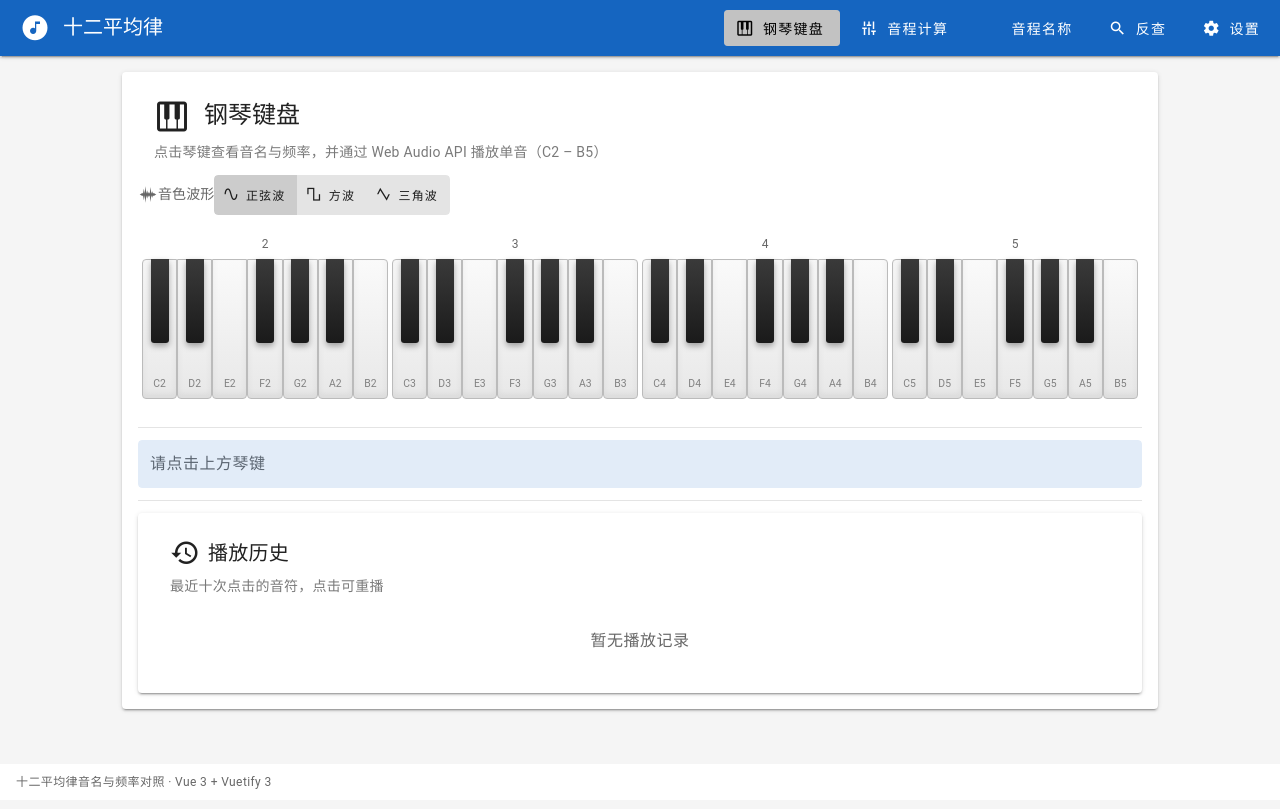
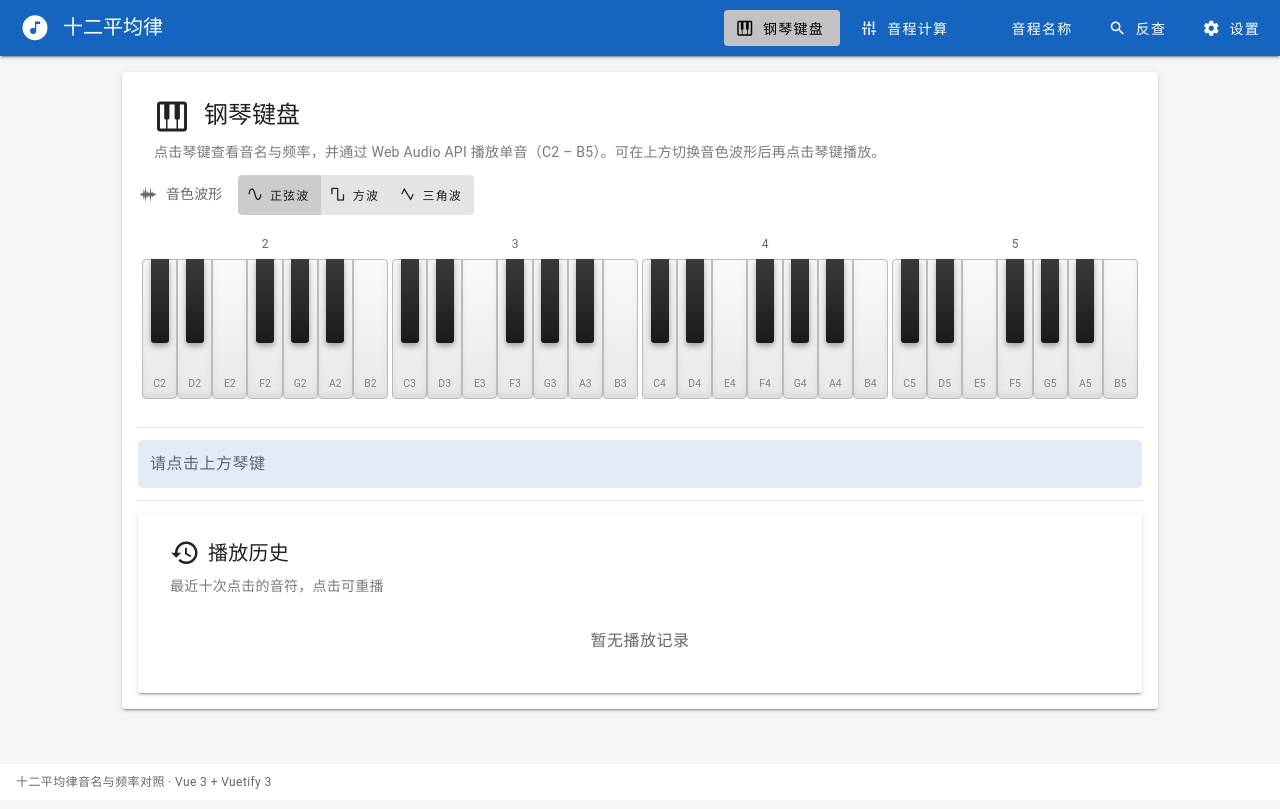
Before and after one commit to LcjGitHub/label-6125, a Vue app: page / in a window 1280 px wide. Built offline with nearby package versions, Linux system fonts and the light colour scheme.

Commit message:
.913020344866380:18c2819e2ed5c56e1ff7e064342932b2_6a2b920f36d898ac98c44c8e.6a2b973936d898ac98c44fd0.6a2b97397db10e89f7558c68:Trae CN.T(2026/6/12 13:20:57)

```diff
--- a/src/components/WaveformSelector.vue
+++ b/src/components/WaveformSelector.vue
@@ -17,26 +17,24 @@ const waveformOptions: WaveformOption[] = [
   { value: 'square', label: '方波', icon: 'mdi-square-wave' },
   { value: 'triangle', label: '三角波', icon: 'mdi-triangle-wave' },
 ]
-
-function selectWaveform(type: WaveformType) {
-  notesStore.setWaveform(type)
-}
 </script>
 
 <template>
   <div class="waveform-selector">
-    <div class="d-flex align-center gap-2 flex-wrap">
+    <div class="waveform-selector__row">
       <v-icon size="20" class="text-medium-emphasis">
         mdi-waveform
       </v-icon>
-      <span class="text-subtitle-2 text-medium-emphasis">
+      <span class="waveform-selector__label text-subtitle-2 text-medium-emphasis">
         音色波形
       </span>
       <v-btn-toggle
-        :model-value="waveform"
+        v-model="waveform"
+        class="waveform-selector__toggle"
         density="comfortable"
         mandatory
-        @update:model-value="selectWaveform"
+        role="radiogroup"
+        aria-label="选择波形音色"
       >
         <v-btn
           v-for="option in waveformOptions"
@@ -45,6 +43,9 @@ function selectWaveform(type: WaveformType) {
           :prepend-icon="option.icon"
           size="small"
           variant="tonal"
+          role="radio"
+          :aria-checked="waveform === option.value"
+          :aria-label="`${option.label}波形`"
         >
           {{ option.label }}
         </v-btn>
@@ -57,4 +58,18 @@ function selectWaveform(type: WaveformType) {
 .waveform-selector {
   user-select: none;
 }
+
+.waveform-selector__row {
+  display: flex;
+  align-items: center;
+  flex-wrap: wrap;
+}
+
+.waveform-selector__label {
+  margin: 0 12px 0 8px;
+}
+
+.waveform-selector__toggle {
+  margin-left: 4px;
+}
 </style>
--- a/src/stores/notes.ts
+++ b/src/stores/notes.ts
@@ -10,6 +10,16 @@ import { useNoteHistoryStore } from './noteHistory'
 const DEFAULT_BASE_FREQUENCY = 440
 const DEFAULT_WAVEFORM: WaveformType = 'sine'
 const WAVEFORM_STORAGE_KEY = 'waveform'
+const VALID_WAVEFORMS: readonly WaveformType[] = ['sine', 'square', 'triangle']
+
+function isValidWaveform(value: unknown): value is WaveformType {
+  return typeof value === 'string' && VALID_WAVEFORMS.includes(value as WaveformType)
+}
+
+function getStoredWaveform(): WaveformType {
+  const stored = getStorageItem<unknown>(WAVEFORM_STORAGE_KEY, DEFAULT_WAVEFORM)
+  return isValidWaveform(stored) ? stored : DEFAULT_WAVEFORM
+}
 
 export const useNotesStore = defineStore('notes', () => {
   const baseFrequency = ref<number>(DEFAULT_BASE_FREQUENCY)
@@ -18,7 +28,7 @@ export const useNotesStore = defineStore('notes', () => {
   const selectedNote1 = ref<Note | null>(null)
   const selectedNote2 = ref<Note | null>(null)
   const reverseLookupResult = ref<ReverseLookupResult | null>(null)
-  const waveform = ref<WaveformType>(getStorageItem<WaveformType>(WAVEFORM_STORAGE_KEY, DEFAULT_WAVEFORM))
+  const waveform = ref<WaveformType>(getStoredWaveform())
 
   watch(waveform, (newWaveform) => {
     setStorageItem(WAVEFORM_STORAGE_KEY, newWaveform)
--- a/src/views/IntervalNameView.vue
+++ b/src/views/IntervalNameView.vue
@@ -2,7 +2,6 @@
 import { computed, onMounted, onUnmounted } from 'vue'
 import { storeToRefs } from 'pinia'
 import PianoKeyboard from '@/components/PianoKeyboard.vue'
-import WaveformSelector from '@/components/WaveformSelector.vue'
 import { useNotesStore } from '@/stores/notes'
 import type { Note } from '@/types/note'
 import { playTone } from '@/utils/audio'
@@ -13,7 +12,7 @@ import {
 } from '@/utils/intervalName'
 
 const notesStore = useNotesStore()
-const { notes, selectedNote1, selectedNote2, centsDifference, waveform } =
+const { notes, selectedNote1, selectedNote2, centsDifference } =
   storeToRefs(notesStore)
 
 const selectedMidis = computed(() => {
@@ -49,7 +48,7 @@ onUnmounted(() => {
 
 async function handleKeyClick(note: Note) {
   notesStore.selectIntervalNote(note)
-  await playTone(note.frequency, 0.4, waveform.value)
+  await playTone(note.frequency, 0.4)
 }
 </script>
 
@@ -67,8 +66,6 @@ async function handleKeyClick(note: Note) {
           <v-card-subtitle class="mb-2 text-body-2">
             依次选择两个音，计算音分差并匹配对应的中文音程名称
           </v-card-subtitle>
-
-          <WaveformSelector class="mb-3" />
 
           <PianoKeyboard
             :notes="notes"
--- a/src/views/PianoView.vue
+++ b/src/views/PianoView.vue
@@ -47,7 +47,7 @@ async function handleHistoryItemClick(item: NoteHistoryItem) {
             钢琴键盘
           </v-card-title>
           <v-card-subtitle class="mb-3">
-            点击琴键查看音名与频率，并通过 Web Audio API 播放单音（C2 – B5）
+            点击琴键查看音名与频率，并通过 Web Audio API 播放单音（C2 – B5）。可在上方切换音色波形后再点击琴键播放。
           </v-card-subtitle>
 
           <WaveformSelector class="mb-3" />
--- a/src/views/ReverseLookupView.vue
+++ b/src/views/ReverseLookupView.vue
@@ -2,7 +2,6 @@
 import { computed, ref } from 'vue'
 import { storeToRefs } from 'pinia'
 import PianoKeyboard from '@/components/PianoKeyboard.vue'
-import WaveformSelector from '@/components/WaveformSelector.vue'
 import { useNotesStore } from '@/stores/notes'
 import type { Note } from '@/types/note'
 import {
@@ -12,7 +11,7 @@ import {
 import { playTone } from '@/utils/audio'
 
 const notesStore = useNotesStore()
-const { notes, reverseLookupResult, reverseLookupHighlightMidi, waveform } =
+const { notes, reverseLookupResult, reverseLookupHighlightMidi } =
   storeToRefs(notesStore)
 
 const frequencyInput = ref<string>('')
@@ -72,7 +71,7 @@ function handleClear() {
 async function handleKeyClick(note: Note) {
   frequencyInput.value = String(note.frequency)
   notesStore.doReverseLookup(note.frequency)
-  await playTone(note.frequency, 0.4, waveform.value)
+  await playTone(note.frequency, 0.4)
 }
 
 /**
@@ -99,11 +98,9 @@ function getDeviationColor(): string {
             </v-icon>
             音名反查
           </v-card-title>
-          <v-card-subtitle class="mb-3">
+          <v-card-subtitle class="mb-4">
             输入频率（赫兹），根据十二平均律反查最接近的标准音名，并显示与标准音高的偏差音分数
           </v-card-subtitle>
-
-          <WaveformSelector class="mb-4" />
 
           <v-row align="end">
             <v-col cols="12" sm="8" md="6">
```
